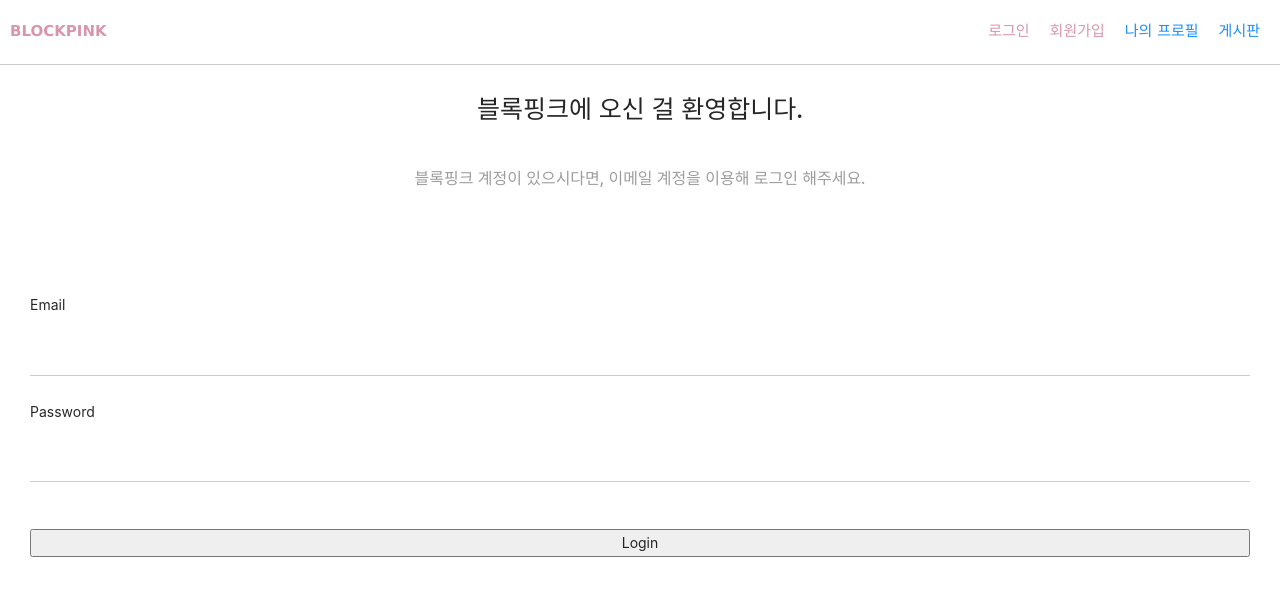
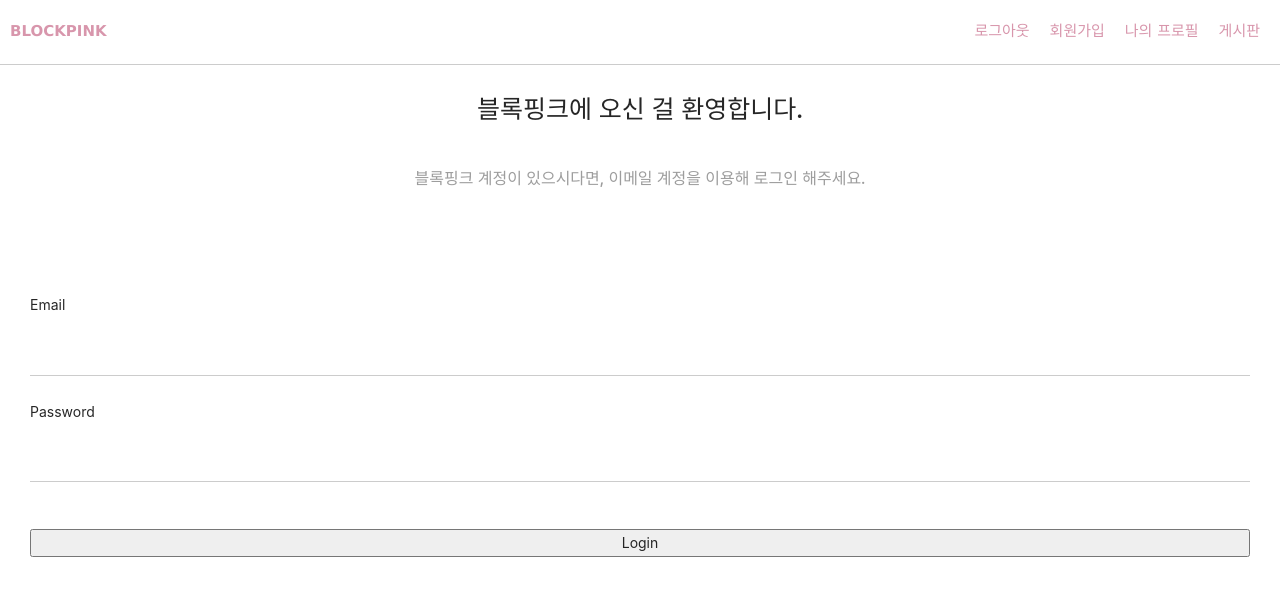
Before and after one commit to leejonggeon/talent_market_proto, a React (Create React App) app in the folder client/: page /login in a window 1280 px wide. Shown: the top 596 px of the page. Built offline with nearby package versions, Linux system fonts and the light colour scheme; no server answers.

Commit message:
revised after merge with j1

```diff
--- a/client/src/components/css/status-bar.css
+++ b/client/src/components/css/status-bar.css
@@ -60,3 +60,11 @@
   color: rgb(216, 150, 172);
   font-weight: bold;
 }
+
+.link:hover {
+  color: black;
+}
+
+.a {
+  color: rgb(216, 150, 172);
+}
--- a/client/src/components/views/StatusBar/StatusBar.js
+++ b/client/src/components/views/StatusBar/StatusBar.js
@@ -1,13 +1,30 @@
-import React, { useState } from "react";
+import React, { useState, useEffect } from "react";
 import "../../css/styles.css";
 import { Link } from "react-router-dom";
 import axios from "axios";
 import { withRouter } from "react-router-dom";
-
+import { auth } from "../../../_action/user_action";
+import { useDispatch } from "react-redux";
 
 function StatusBar(props) {
+  const dispatch = useDispatch();
+  //Login_flag 0 : 로그아웃 1 : 로그인
   const [Login_flag, setLogin_flag] = useState(true);
-  //Login_flag 0 : 로그아웃 1 : 로그인
+  useEffect(() => {
+    //백엔드에서 가져온 정보가 response에 들어 있음.
+    dispatch(auth()).then((response) => {
+      //console.log(response);
+
+      //로그인 하지 않은 상태
+      if (!response.payload.isAuth) {
+        setLogin_flag(false);
+      } else {
+        //로그인한 상태
+        setLogin_flag(true);
+      }
+    });
+  }, []);
+
   const onClickHandler = () => {
     axios.get("/api/users/logout").then((response) => {
       if (response.data.success) {
@@ -37,17 +54,16 @@
               </div>
               <div className="status-bar__column">
                 <div className="status-bar__button login">
-                  <Link className="link" to="/login">
-                    로그인
-                  </Link>
-                  {/* {Login_flag ? (
+                  {Login_flag ? (
                     //로그인 되어 있으면
-                    <a onClick={onClickHandler}>로그아웃</a>
+                    <a className="link" onClick={onClickHandler}>
+                      로그아웃
+                    </a>
                   ) : (
                     <Link className="link" to="/login">
                       로그인
                     </Link>
-                  )} */}
+                  )}
                   {/* <a onClick={onClickHandler}>로그인</a> */}
                 </div>
                 <div className="status-bar__button signup">
@@ -56,10 +72,16 @@
                   </Link>
                 </div>
                 <div className="status-bar__button profile">
-                  <a href="profile"> 나의 프로필</a>
+                  <Link className="link profile" to="/profile">
+                    {" "}
+                    나의 프로필
+                  </Link>
                 </div>
                 <div className="status-bar__button course_board">
-                  <a href="course_board"> 게시판</a>
+                  <Link className="link course_board" to="/course_board">
+                    {" "}
+                    게시판
+                  </Link>
                 </div>
               </div>
             </div>
@@ -70,4 +92,4 @@
   );
 }
 
-export default StatusBar;
+export default withRouter(StatusBar);
```
